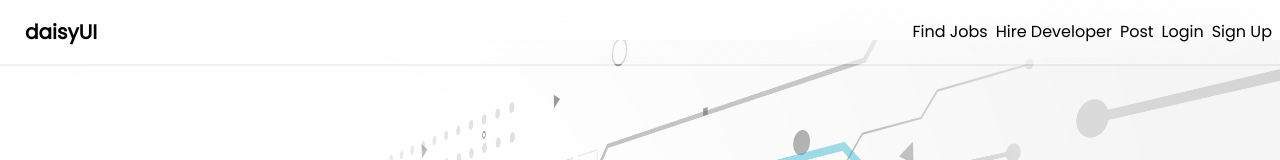
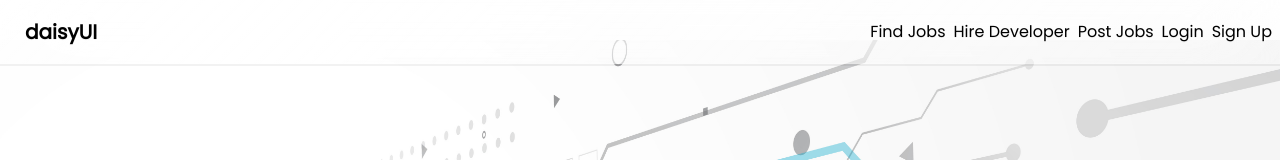
Before and after one commit to tusharshaha/web-market, a Next.js app in the folder frontend/: page / in a window 1280 px wide. Shown: the top 160 px of the page. Built offline with nearby package versions, Linux system fonts and the light colour scheme.

Commit message:
updated navbar

```diff
--- a/frontend/components/Shared/NavBar.tsx
+++ b/frontend/components/Shared/NavBar.tsx
@@ -10,7 +10,7 @@ const NavBar: React.FC = () => {
                 <ul className="flex gap-2">
                     <li><a>Find Jobs</a></li>
                     <li><a>Hire Developer</a></li>
-                    <li><a>Post </a></li>
+                    <li><a>Post Jobs</a></li>
                     <li><a>Login</a></li>
                     <li><a>Sign Up</a></li>
                 </ul>
```
